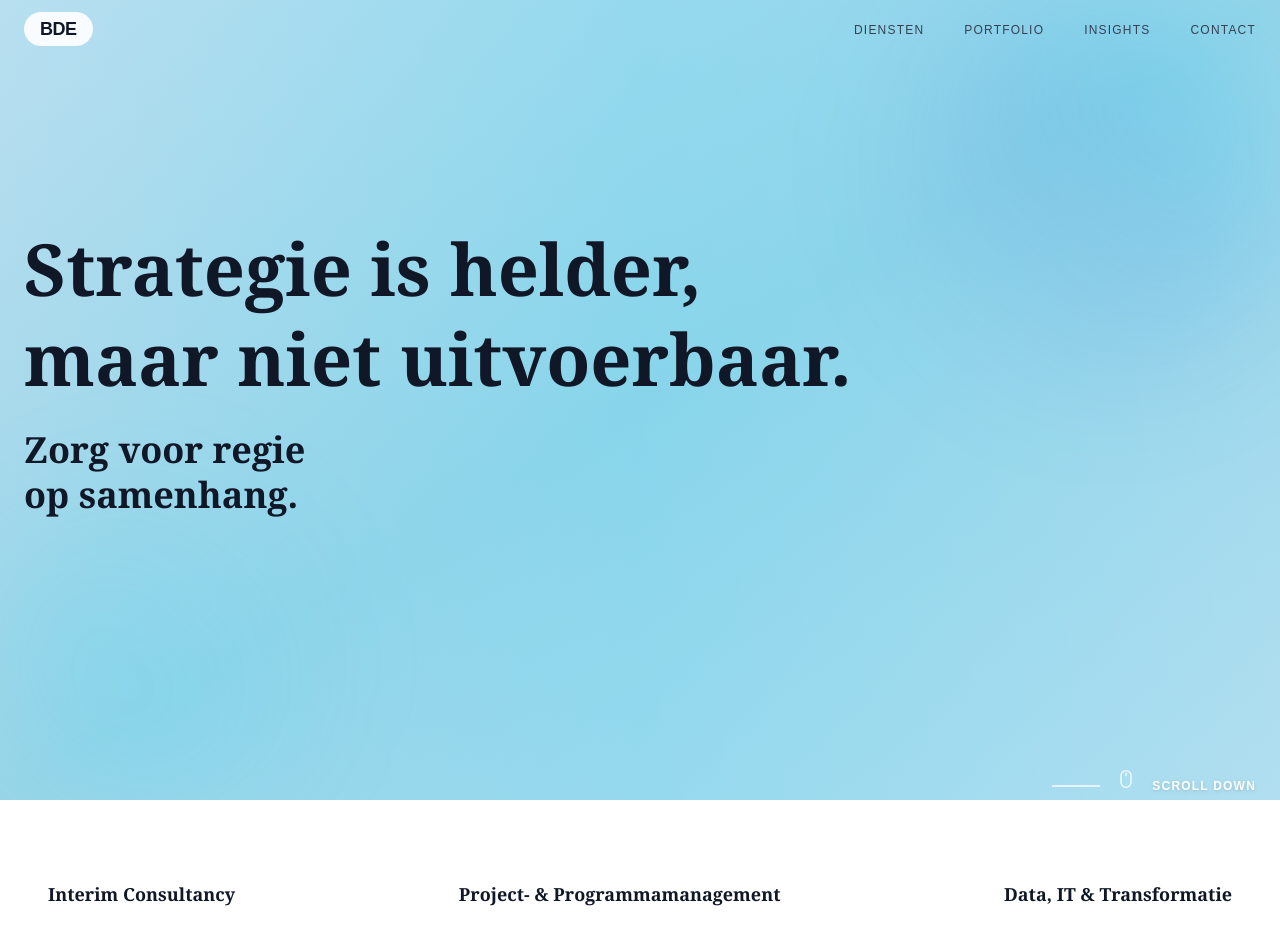
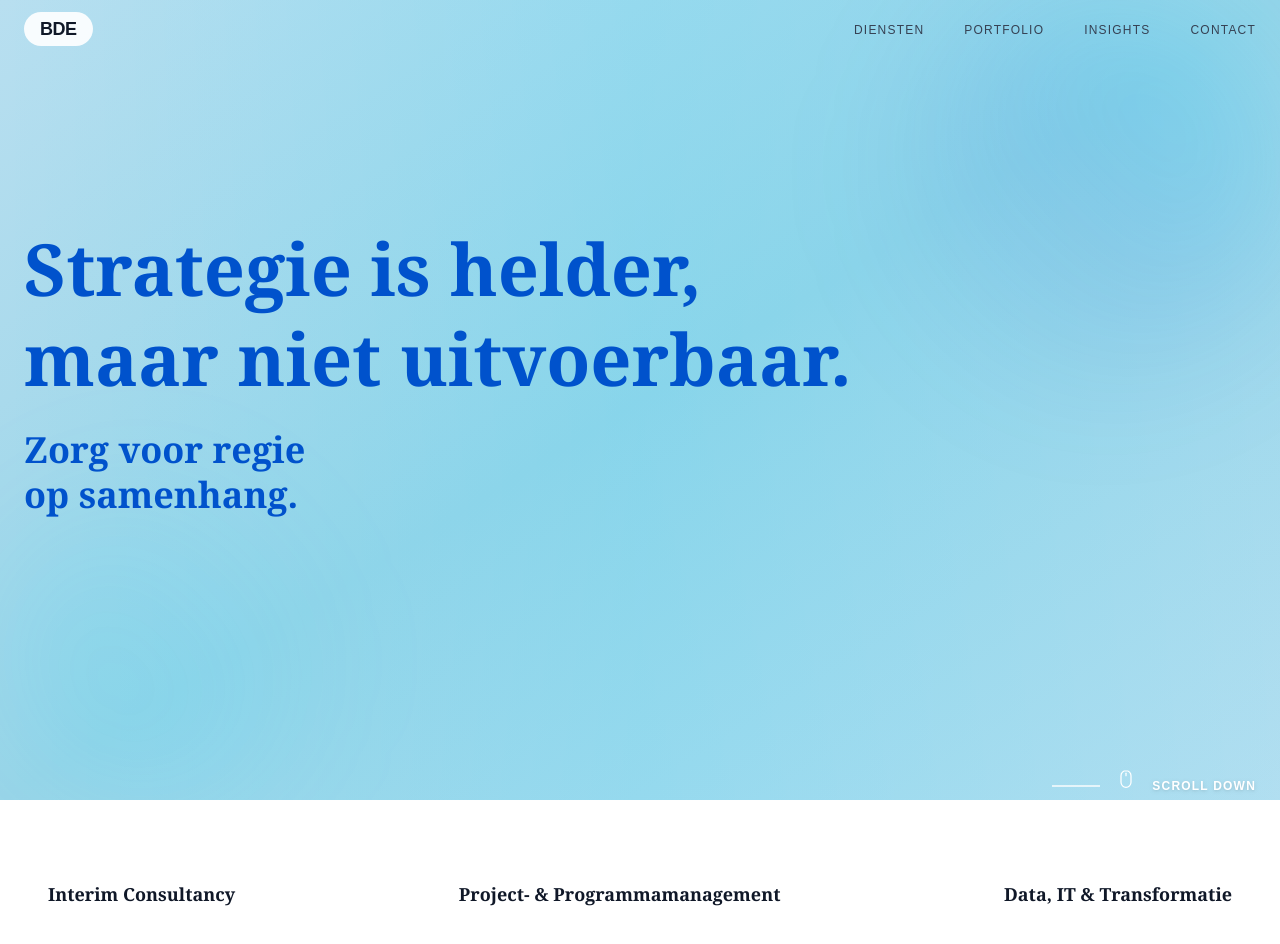
Before and after one commit to TinoiDam/bde-consulting.com, a Next.js app: page / in a window 1280 px wide. Shown: the top 944 px of the page. Built offline with nearby package versions, Linux system fonts and the light colour scheme.

Commit message:
Hero text to primary blue - matches site branding

```diff
--- a/app/page.tsx
+++ b/app/page.tsx
@@ -18,12 +18,12 @@ export default function Home() {
         {/* Content - Top */}
         <div className="relative z-10 flex-1 flex items-center py-16 md:py-0">
           <div className="max-w-7xl mx-auto px-6 w-full">
-            <h1 className="text-3xl sm:text-4xl md:text-5xl lg:text-7xl font-serif font-bold text-gray-900 mb-8 md:mb-6 leading-tight">
+            <h1 className="text-3xl sm:text-4xl md:text-5xl lg:text-7xl font-serif font-bold text-[#0052CC] mb-8 md:mb-6 leading-tight">
               Strategie is helder,<br />
               maar niet uitvoerbaar.
             </h1>
 
-            <h2 className="text-xl sm:text-2xl md:text-3xl lg:text-4xl font-serif font-bold text-gray-900 leading-tight">
+            <h2 className="text-xl sm:text-2xl md:text-3xl lg:text-4xl font-serif font-bold text-[#0052CC] leading-tight">
               Zorg voor regie<br />op samenhang.
             </h2>
           </div>
```
